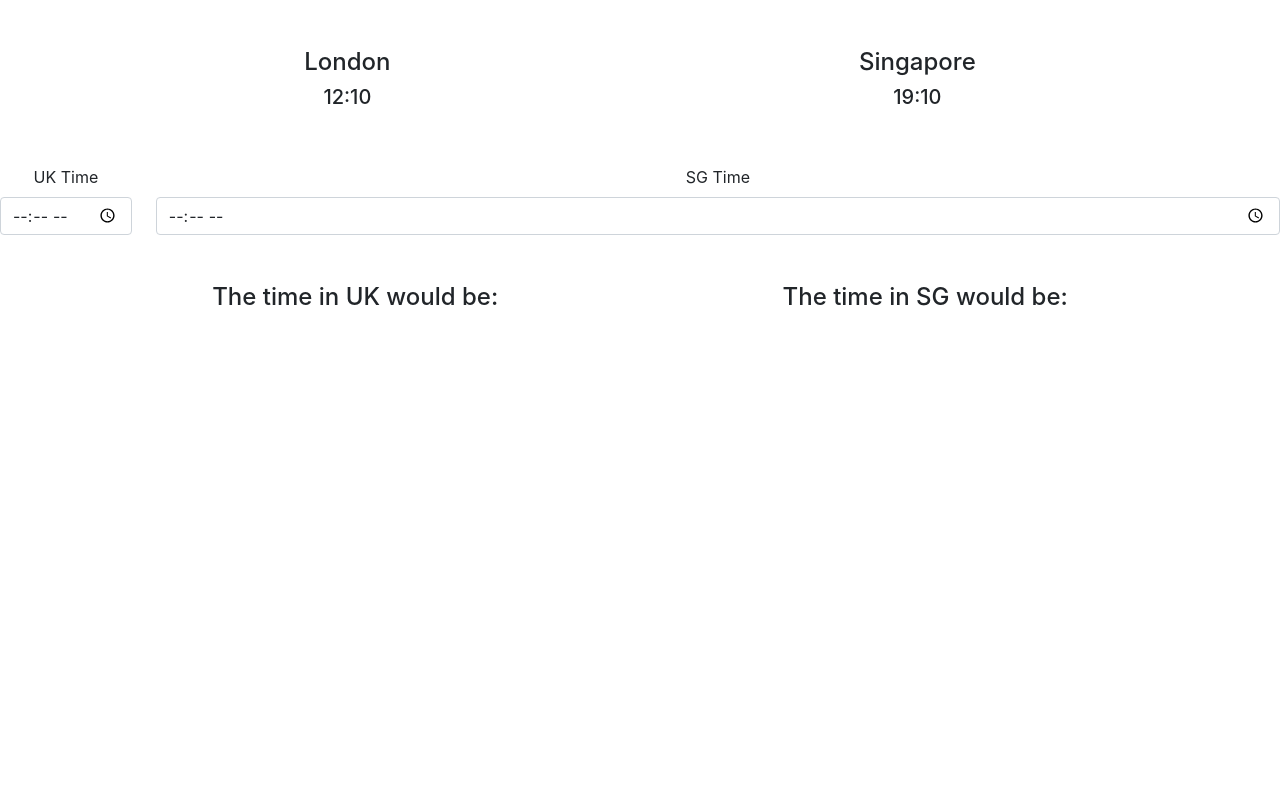
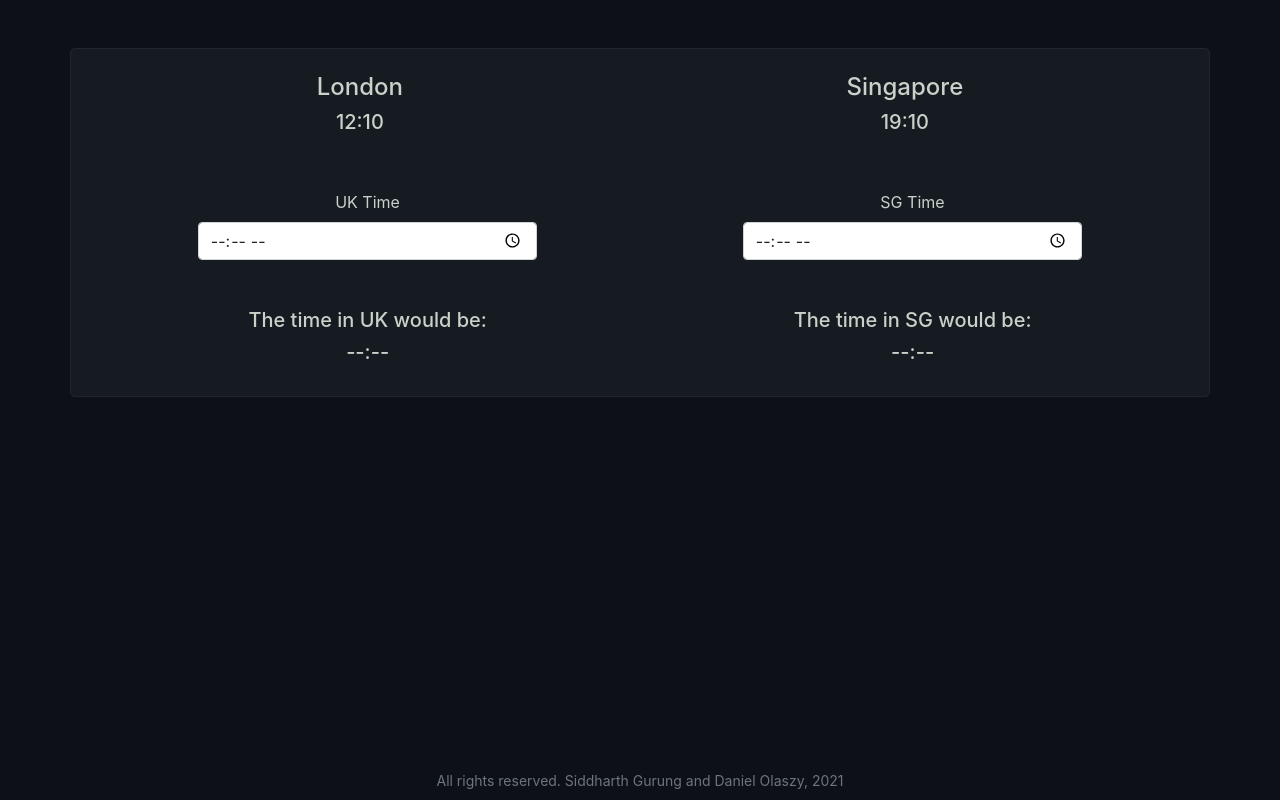
Before and after one commit to zortol/SGUKtime, a React (Create React App) app: page / in a window 1280 px wide. Built offline with nearby package versions, Linux system fonts and the light colour scheme.

Commit message:
Fixed modulo error

```diff
--- a/src/App.css
+++ b/src/App.css
@@ -1,38 +1,17 @@
-.App {
-  text-align: center;
+body{
+  background-color: #0d1117;
 }
 
-.App-logo {
-  height: 40vmin;
-  pointer-events: none;
+.app-container {
+  background-color: #161b22;
+  border-style: solid;
+  border-color: #21262d;
+  border-width: 1px;
+  border-radius: .3rem;
+
+
 }
 
-@media (prefers-reduced-motion: no-preference) {
-  .App-logo {
-    animation: App-logo-spin infinite 20s linear;
-  }
+h1, h2, h3, h4, h5, h6, p, label {
+  color: #C9D1C9;
 }
-
-.App-header {
-  background-color: #282c34;
-  min-height: 100vh;
-  display: flex;
-  flex-direction: column;
-  align-items: center;
-  justify-content: center;
-  font-size: calc(10px + 2vmin);
-  color: white;
-}
-
-.App-link {
-  color: #61dafb;
-}
-
-@keyframes App-logo-spin {
-  from {
-    transform: rotate(0deg);
-  }
-  to {
-    transform: rotate(360deg);
-  }
-}
--- a/src/App.js
+++ b/src/App.js
@@ -4,8 +4,8 @@ import './App.css';
 
 function App() {
   const [now, setNow] = useState(new Date())
-  const [SGtime, setSGTime] = useState()
-  const [UKtime, setUKTime] = useState()
+  const [SGtime, setSGTime] = useState("--:--")
+  const [UKtime, setUKTime] = useState("--:--")
   const [Deltatime, setDeltaTime] = useState(7)
 
   const [CurrentUKTime, setCurrentUKTime] = useState()
@@ -19,10 +19,7 @@ function App() {
     else {
       return hr
     }
-
   }
-
-
 
   const UKtoSG = (time) => {  // changes UK time to SG
     const hr = parseInt(time.slice(0, -3))
@@ -30,6 +27,7 @@ function App() {
     const min = (time.slice(3, 6))
     const stringTime = hrConverted + ":" + min
     setSGTime(stringTime)
+    setUKTime("--:--")
   }
   const SGtoUK = (time) => {  // changes SG time to UK
     const hr = parseInt(time.slice(0, -3))
@@ -37,30 +35,21 @@ function App() {
     const min = (time.slice(3, 6))
     const stringTime = hrConverted + ":" + min
     setUKTime(stringTime)
+    setSGTime("--:--")
   }
 
   const getTimeZone = (timezone) => {
     let date = now.toLocaleString("en-GB", { timeZone: timezone, timeStyle: "short", });
-    console.log('Date in ' + timezone + ': ' + date);
-    return date
-  }
-
-  const getTimeZoneName = (timezone) => {
-    let date = now.toLocaleString("en-GB", { timeZoneName: "long", timeZone: timezone });
+    console.log('Time in ' + timezone + ': ' + date);
     return date
   }
 
 
-  useEffect(() => {
-    getTimeZone("Europe/London")
-    getTimeZone("Asia/Singapore")
-
-  }, [0])
-
-  return (<>
-
-    <div className="container">
-      <div className="row my-5 text-center">
+  return (
+    <>
+      <div className="container app-container my-5">
+        <div className="rounded-top p-4">
+          <div className="row text-center">
             <div className="col-auto mx-auto">
               <h4>London</h4>
               <h5>{getTimeZone("Europe/London")}</h5>
@@ -72,32 +61,38 @@ function App() {
           </div>
         </div>
 
-    <div className="Container">
-      <form className="row my-3 text-center">
-        <div className="col-auto mx-auto">
+        <div className="p-4">
+          <form className="row text-center d-flex justify-content-center">
+            <div className="col-4 mx-auto">
               <label className="form-label" htmlFor="UKtimeinput">UK Time</label>
               <input type="time" className="form-control" id="UKtimeinput" onChange={(e) => UKtoSG(e.target.value)} />
             </div>
-        <div className="col">
+            <div className="col-4 mx-auto">
               <label className="form-label" htmlFor="SGtimeinput">SG Time</label>
               <input type="time" className="form-control" id="SGtimeinput" onChange={(e) => SGtoUK(e.target.value)} />
             </div>
           </form>
         </div>
 
-    <div className="container">
-      <div className="row my-5 text-center">
+        <div className="rounded-bottom rounded-3 p-4">
+          <div className="row text-center">
             <div className="col-auto mx-auto">
-          <h4>The time in UK would be:</h4>
+              <h5>The time in UK would be:</h5>
               <h5>{UKtime}</h5>
             </div>
             <div className="col-auto mx-auto">
-          <h4>The time in SG would be:</h4>
+              <h5>The time in SG would be:</h5>
               <h5>{SGtime}</h5>
             </div>
           </div>
         </div>
+      </div>
 
+      <div class="container-fluid py-2 fixed-bottom">
+        <footer class="footer text-center">
+          <span class="text-muted"><small>All rights reserved. Siddharth Gurung and Daniel Olaszy, 2021</small></span>
+        </footer>
+      </div>
 
     </>
   );
```
Also changed, not shown: 1 other file (tests, documents, lock files or other folders). Lines whose indentation alone changed are shown as unchanged.
